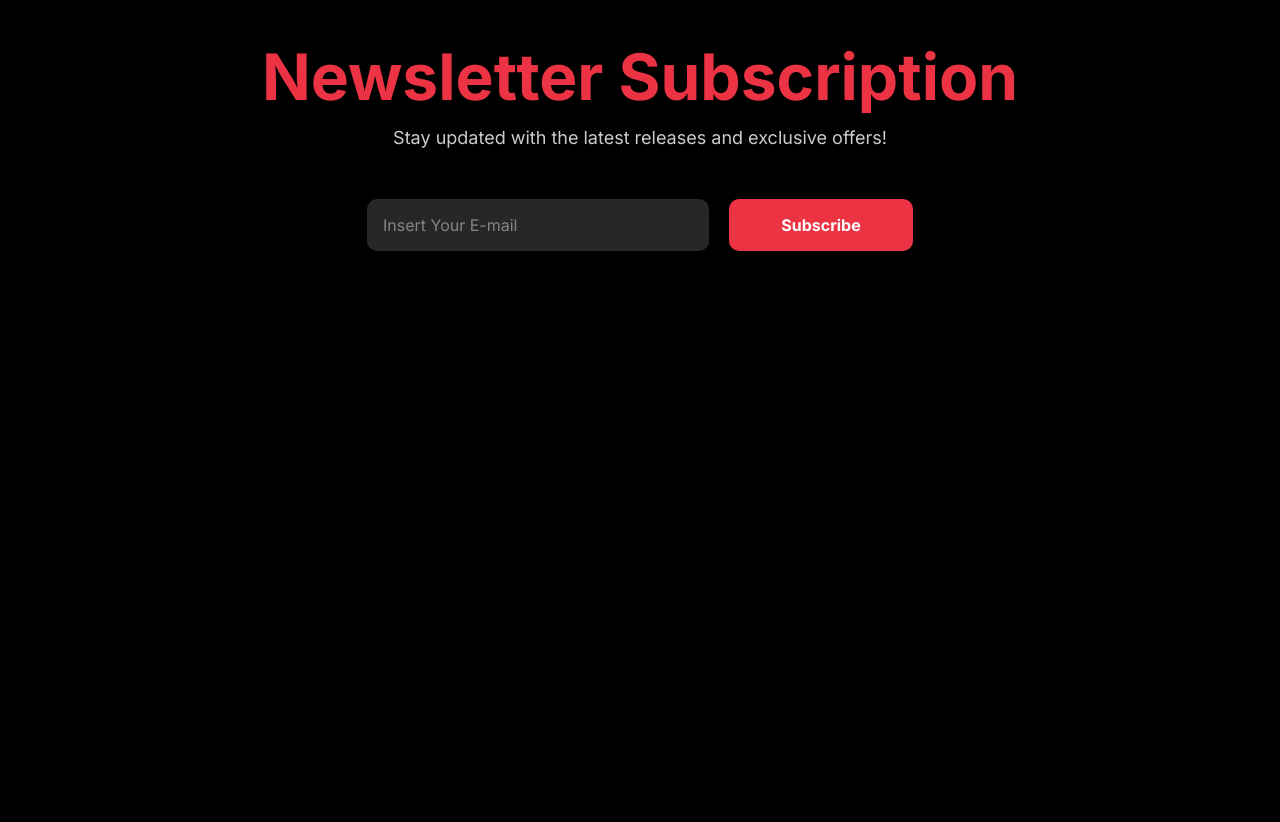
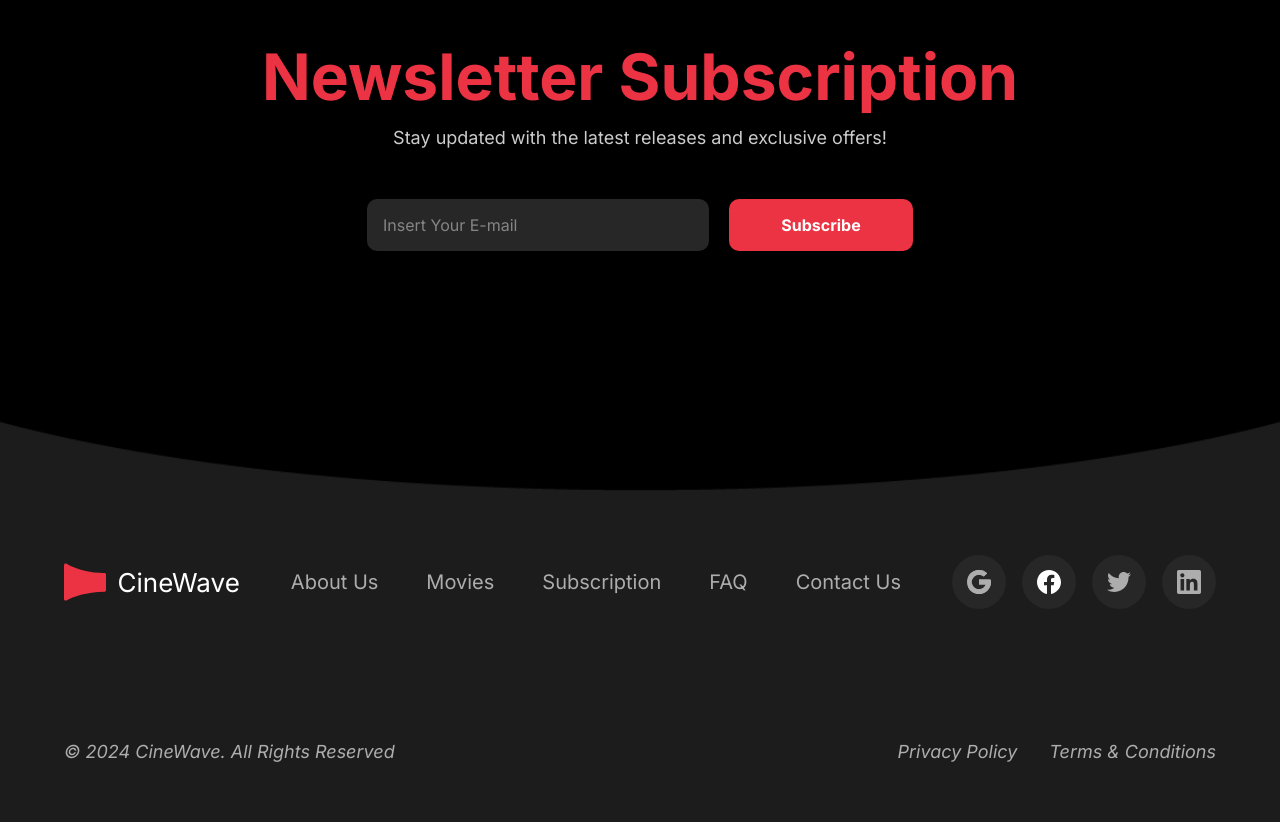
Before and after one commit to tatarskisamurai/Streaming-Service, a plain HTML site: page index.html in a window 1280 px wide. Shown: the part 6417-7239 px from the top of the page. Before the commit the page ends 6668 px from the top, so only its background shows below. Drawn offline with Linux system fonts and the light colour scheme.

Commit message:
add footer

```diff
--- /dev/null
+++ b/css/footer.css
@@ -0,0 +1,152 @@
+        .footer {
+            margin-top: 120px;
+            padding-top: 184px;
+            padding-bottom: 60px;
+            width: 100%;
+            min-height: 410px;
+            background-image: url('../img/footerBg.png');
+            background-repeat: no-repeat;
+            background-position: top center;
+            background-size: cover;
+            /* или contain, смотри ниже */
+        }
+
+        /* Top section: Logo + Navigation + Social */
+        .footer-top {
+            display: flex;
+            justify-content: space-between;
+            align-items: center;
+            flex-wrap: wrap;
+            gap: 30px;
+            margin-bottom: 132px;
+        }
+
+        .footer-logo {
+            display: flex;
+            align-items: center;
+            gap: 12px;
+        }
+
+        .footer-logo img {
+            height: 40px;
+            width: auto;
+        }
+
+        .footer-logo span {
+            font-size: 26px;
+            font-weight: 400;
+            color: #FFFFFF;
+        }
+
+        .footer-nav {
+            display: flex;
+            gap: 48px;
+            flex-wrap: wrap;
+        }
+
+        .footer-nav a {
+            font-size: 20px;
+            font-weight: 400;
+            color: #ADADAD;
+            text-decoration: none;
+            transition: color 0.3s ease;
+        }
+
+        .footer-nav a:hover {
+            color: #EC3343;
+        }
+
+        .social-icons {
+            display: flex;
+            gap: 16px;
+        }
+
+        .social-icon {
+            width: 54px;
+            height: 54px;
+            background-color: #272727;
+            border-radius: 50%;
+            display: flex;
+            align-items: center;
+            justify-content: center;
+            transition: all 0.3s ease;
+            cursor: pointer;
+        }
+
+        .social-icon:hover {
+            background-color: #EC3343;
+        }
+
+        .social-icon img {
+            width: 24px;
+            height: 24px;
+        }
+
+        /* Bottom section: Copyright + Legal */
+        .footer-bottom {
+            display: flex;
+            justify-content: space-between;
+            align-items: center;
+            flex-wrap: wrap;
+            gap: 20px;
+        }
+
+        .copyright {
+            font-size: 18px;
+            font-weight: 400;
+            font-style: italic;
+            color: #ADADAD;
+        }
+
+        .legal-links {
+            display: flex;
+            gap: 32px;
+        }
+
+        .legal-links a {
+            font-size: 18px;
+            font-weight: 400;
+            font-style: italic;
+            color: #ADADAD;
+            text-decoration: none;
+            transition: color 0.3s ease;
+        }
+
+        .legal-links a:hover {
+            color: #EC3343;
+        }
+
+        @media (max-width: 1024px) {
+            .footer-top {
+                flex-direction: column;
+                text-align: center;
+                justify-content: center;
+            }
+
+            .footer-nav {
+                justify-content: center;
+            }
+
+            .social-icons {
+                justify-content: center;
+            }
+        }
+
+        @media (max-width: 768px) {
+            .footer-nav {
+                gap: 24px;
+            }
+
+            .footer-nav a {
+                font-size: 16px;
+            }
+
+            .footer-bottom {
+                flex-direction: column;
+                text-align: center;
+            }
+
+            .legal-links {
+                justify-content: center;
+            }
+        }
--- a/index.html
+++ b/index.html
@@ -26,6 +26,7 @@
     <link rel="stylesheet" href="css/why-choose-us.css">
     <link rel="stylesheet" href="css/faq-sectionю.css">
     <link rel="stylesheet" href="css/newsletter-section.css">
+    <link rel="stylesheet" href="css/footer.css">
 </head>
 
 <body>
@@ -584,6 +585,50 @@
         </div>
     </section>
 
+    <footer class="footer">
+        <div class="container">
+            <!-- Top: Logo + Navigation + Social Icons -->
+            <div class="footer-top">
+                <div class="footer-logo">
+                    <img src="icons/cineWave_logo.svg" alt="CineWave">
+                    <span>CineWave</span>
+                </div>
+
+                <div class="footer-nav">
+                    <a href="#">About Us</a>
+                    <a href="#">Movies</a>
+                    <a href="#">Subscription</a>
+                    <a href="#">FAQ</a>
+                    <a href="#">Contact Us</a>
+                </div>
+
+                <div class="social-icons">
+                    <div class="social-icon">
+                        <img src="icons/GoogleIcon.svg" alt="Google">
+                    </div>
+                    <div class="social-icon">
+                        <img src="icons/FacebookIcon.svg" alt="Facebook">
+                    </div>
+                    <div class="social-icon">
+                        <img src="icons/TwitterIcon.svg" alt="Twitter">
+                    </div>
+                    <div class="social-icon">
+                        <img src="icons/LinkedInIcon.svg" alt="LinkedIn">
+                    </div>
+                </div>
+            </div>
+
+            <!-- Bottom: Copyright + Legal -->
+            <div class="footer-bottom">
+                <div class="copyright">© 2024 CineWave. All Rights Reserved</div>
+                <div class="legal-links">
+                    <a href="#">Privacy Policy</a>
+                    <a href="#">Terms & Conditions</a>
+                </div>
+            </div>
+        </div>
+    </footer>
+
     <script src="js/slaider.js"></script>
     <script src="js/slider-script-marker.js"></script>
     <script src="js/accordion.js"></script>
```
Also changed, not shown: icons/footermask.svg (deleted), img/footerBg.png (added).
